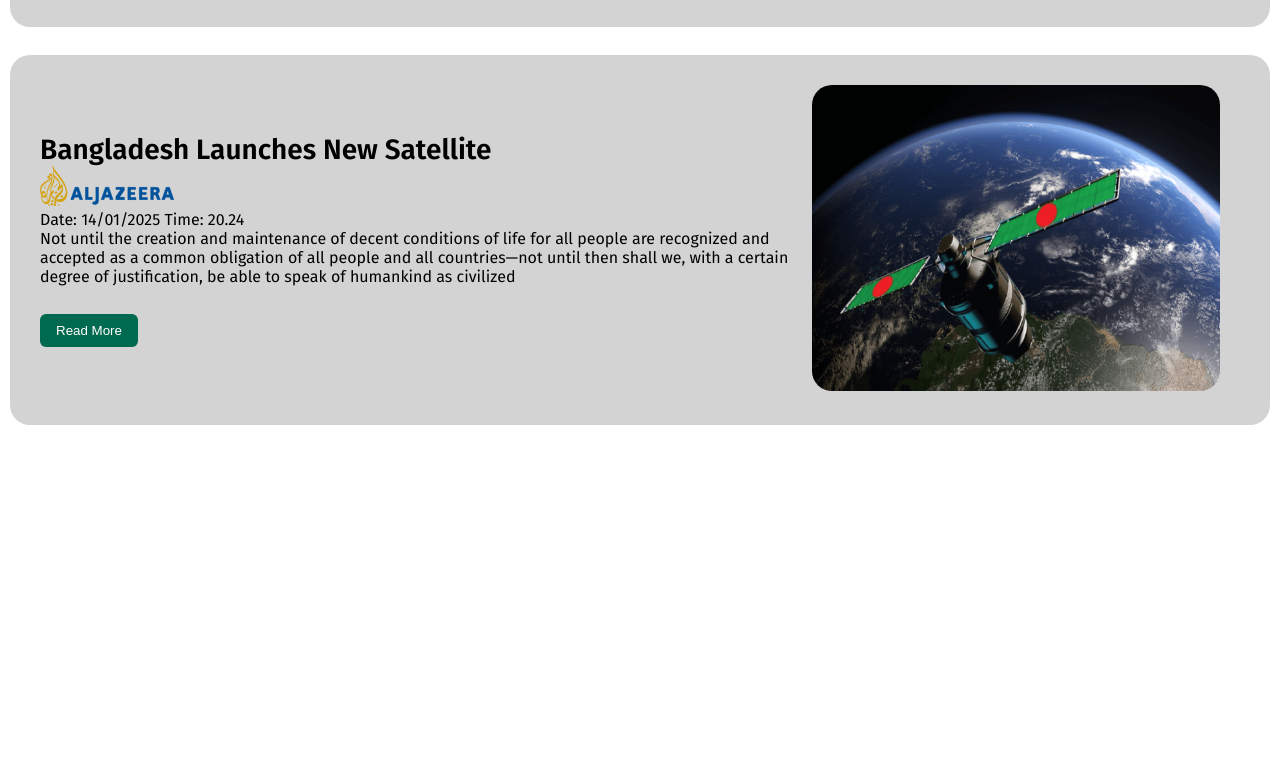
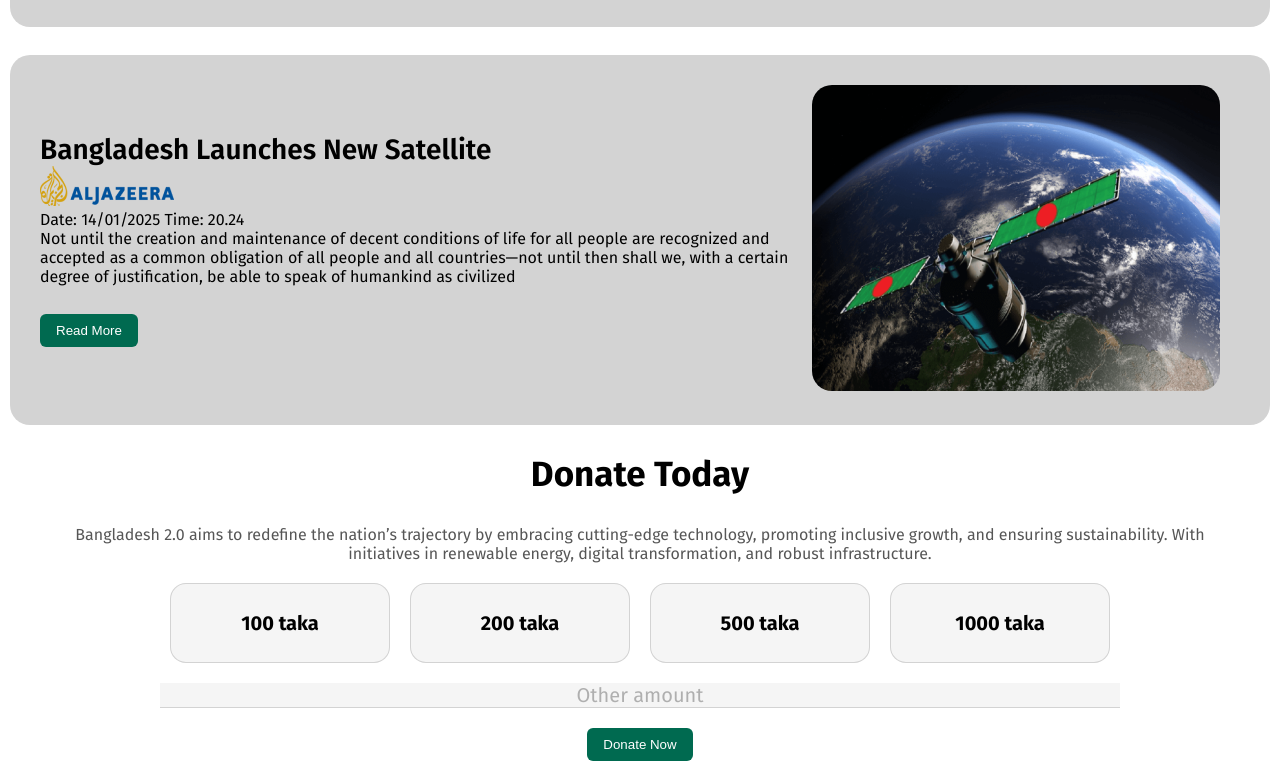
Before and after one commit to Shahidul-Md/assignment-01, a plain HTML site: page index.html in a window 1280 px wide. Shown: the part 1563-2324 px from the top of the page. Before the commit the page ends 2016 px from the top, so only its background shows below. Drawn offline with Linux system fonts and the light colour scheme.

Commit message:
added donate section

```diff
--- a/index.html
+++ b/index.html
@@ -77,6 +77,30 @@
                 </div>
             </div>
         </article>
+        <section class="donate-section">
+            <div class="donate-header">
+                <h4>Donate Today</h4>
+                <p class="donate-para">Bangladesh 2.0 aims to redefine the nation’s trajectory by embracing cutting-edge technology, promoting inclusive growth, and ensuring sustainability. With initiatives in renewable energy, digital transformation, and robust infrastructure.</p>
+            </div>
+            <div class="donate-container">
+                <div class="donate-amount active-color">
+                    <h4>100 taka</h4>
+                </div>
+                <div class="donate-amount">
+                    <h4>200 taka</h4>
+                </div>
+                <div class="donate-amount">
+                    <h4>500 taka</h4>
+                </div>
+                <div class="donate-amount">
+                    <h4>1000 taka</h4>
+                </div>
+            </div>
+            <div class="donate-other">
+                <p>Other amount</p>
+            </div>
+            <button class="donate-btn">Donate Now</button>
+        </section>
     </main>
     <footer>
 
--- a/styles/style.css
+++ b/styles/style.css
@@ -213,3 +213,67 @@ body{
     color: white;
     margin-top: 28px;
 }
+
+/* Donate section style */
+
+.donate-header{
+    font-size: 35px;
+    text-align: center;
+    /* margin-bottom: 50px; */
+}
+.donate-para{
+    font-size: 16px;
+    color: rgba(14, 14, 14, 0.7);
+    margin-top: 30px;
+    text-align: center;
+}
+
+.donate-section{
+    padding: 0px 40px 0px 40px;
+}
+.donate-container{
+    display: flex;
+    gap: 20px;
+    margin: 20px 10px 20px 10px;
+    align-items: center;
+    justify-content: space-between;
+    padding-right: 120px;
+    padding-left: 120px;
+}
+
+.donate-amount{
+    width: 25%;
+    box-sizing: border-box;
+    border: 1px solid rgba(14, 14, 14, 0.15);
+    border-radius: 16px;
+    background: whitesmoke;
+    padding: 27px 27px 27px 27px;
+    text-align: center;
+    font-size: 20px;
+}
+
+.donate-other{
+    width: 80%;
+    margin: auto;
+    color: rgba(14, 14, 14, 0.3);
+    font-family: Fira Sans;
+    font-size: 20px;
+    font-weight: 400;
+    line-height: 24px;
+    letter-spacing: 0%;
+    text-align: center;
+    box-sizing: border-box;
+    border-bottom: 1px solid rgba(14, 14, 14, 0.15);
+    background: whitesmoke;
+}
+
+.donate-btn{
+    padding: 9px 16px 9px 16px;
+    border-radius: 6px;
+    border: none;
+    background: rgb(0, 106, 80);
+    color: white;
+    display: block;
+    margin: auto;
+    margin-top: 20px;
+}
```
